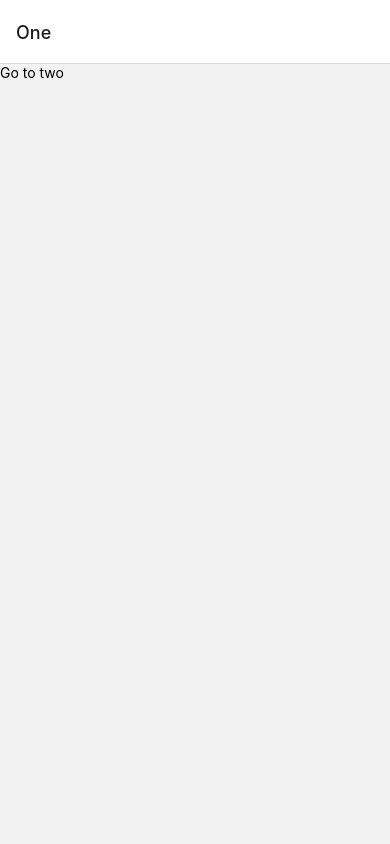
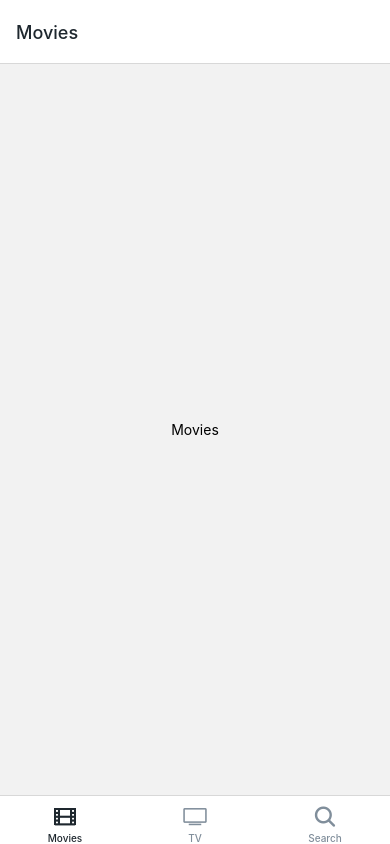
Before and after one commit to sonhaechang/noovies, a React Native app: screen /Movies in a window 390 px wide. Before the commit this address had no page. Built offline with nearby package versions, Linux system fonts and the light colour scheme.

Commit message:
refector: Using Stack Nav and Bottom Nav together
1. Create Root.js (여기서 Tabs.js와 Stack.js 사용)
2. Movies.js에서 Stack/ScreenThree로 이동되게 연결
3. Stack/ScreenThree에서 Tabs/Search로 이동되게 연결

```diff
--- a/App.js
+++ b/App.js
@@ -6,8 +6,7 @@
 
 import { NavigationContainer } from '@react-navigation/native';
 
-import Tabs from './navigation/Tabs';
-import Stack from './navigation/Stack';
+import Root from './navigation/Root';
 
 export default function App() {
 	const [loaded] = Font.useFonts(Ionicons.font)
@@ -20,8 +19,7 @@
 
 	return (
 		<NavigationContainer onLayout={onLayoutRootView}>
-			{/* <Tabs /> */}
-			<Stack />
+			<Root />
 		</NavigationContainer>
 	);
 }
--- /dev/null
+++ b/navigation/Root.js
@@ -0,0 +1,21 @@
+import React from 'react';
+
+import { createNativeStackNavigator } from '@react-navigation/native-stack';
+import Tabs from './Tabs';
+import Stack from './Stack';
+
+const Nav = createNativeStackNavigator();
+
+export default function Root() {
+    return (
+        <Nav.Navigator
+            screenOptions={{
+                presentation: 'modal',
+                headerShown: false
+            }}
+        >
+            <Nav.Screen name='Tabs' component={Tabs} />
+            <Nav.Screen name='Stack' component={Stack} />
+        </Nav.Navigator>
+    )
+}
--- a/navigation/Stack.js
+++ b/navigation/Stack.js
@@ -19,13 +19,11 @@
     </TouchableOpacity>
 );
 
-// const ScreenThree = ({ navigation: { goBack } }) => (
-const ScreenThree = ({ navigation: { setOptions } }) => (
+const ScreenThree = ({ navigation: { navigate } }) => (
     <TouchableOpacity
-        // onPress={() => goBack()}
-        onPress={() => setOptions({ title: 'Hello!' })}
+        onPress={() => navigate( 'Tabs', { screen: 'Search' })}
     >
-        <Text>Change title</Text>
+        <Text>Go to search</Text>
     </TouchableOpacity>
 );
 
--- a/screens/Movies.js
+++ b/screens/Movies.js
@@ -1,9 +1,10 @@
 import React from 'react';
-import { View, Text } from 'react-native';
+import { Text, TouchableOpacity } from 'react-native';
 
-export default function Movies() {
+export default function Movies({ navigation: { navigate } }) {
     return (
-        <View
+        <TouchableOpacity
+            onPress={() => navigate('Stack', { screen: 'Three' })}
             style={{
                 flex: 1,
                 justifyContent: 'center',
@@ -11,6 +12,6 @@
             }}
         >
             <Text>Movies</Text>
-        </View>
+        </TouchableOpacity>
     );
 }
```
